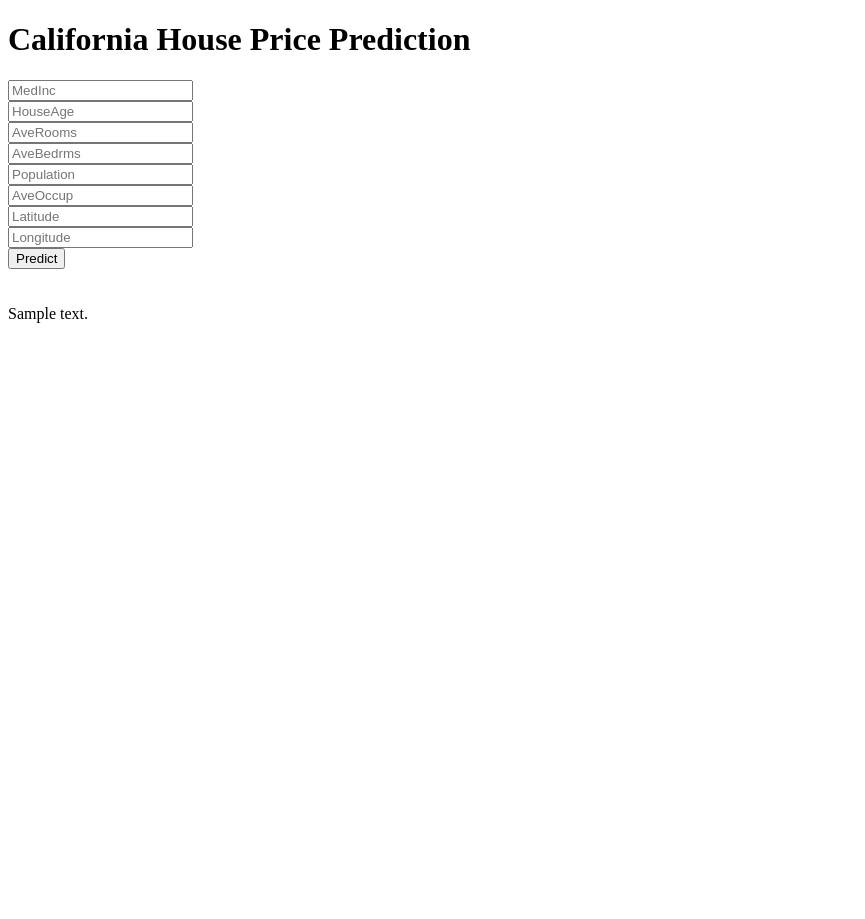
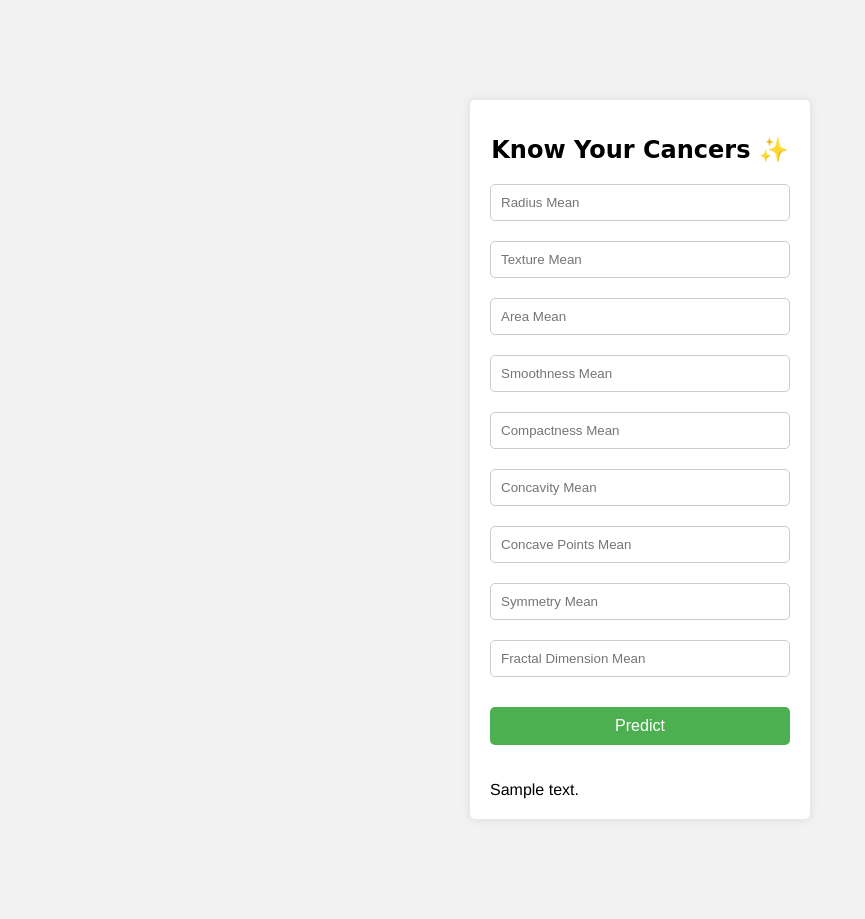
Before and after one commit to capybara-brain346/Breast-Cancer-Classifier, a Flask app: template flask-api/templates/index.html in a window 1280 px wide. Shown: the whole page, without its empty margins (0-865 px from the left). Before the commit the page ends 323 px from the top, so only its background shows below. Run offline with Flask 3, Linux system fonts and the light colour scheme; the template is opened without the code that fills it: most values are stand-ins (such as "Sample title", 1, 10 or a date in 2020); parts of the project's set-up code (start-up, migrations or seed data) failed here and were passed over.

```diff
--- a/flask-api/app.py
+++ b/flask-api/app.py
@@ -1,13 +1,27 @@
-from flask import Flask, render_template, url_for, request
+import numpy as np
+from flask import Flask, request, jsonify, render_template
 import pickle
 
 app = Flask(__name__)
+model = pickle.load(open(r'model\random_forest_model.pkl', 'rb'))
+
+@app.route('/')
+def home():
+    return render_template('index.html')
+
+@app.route('/predict',methods=['POST'])
+def predict():
+    int_features = [int(float(x)) for x in request.form.values()]
+    final_features = [np.asarray(int_features)]
+    predicted_class = model.predict(final_features)
+    prediction = ""
+    if predicted_class==0:
+        prediction = prediction+"Benign Cancer"
+    else:
+        prediction = prediction+"Malignant Cancer"
+
+    return render_template('index.html', prediction_text=f"You're breast cancer is a {prediction}")
 
 
-@app.route('/')
-def landing_page():
-    return render_template("index.html")
-
-
-if __name__=="__main__":
+if __name__ == "__main__":
     app.run(debug=True)
--- a/flask-api/templates/index.html
+++ b/flask-api/templates/index.html
@@ -1,6 +1,5 @@
 <!DOCTYPE html>
-<html >
-
+<html>
 <head>
   <meta charset="UTF-8">
   <title>ML API</title>
@@ -8,37 +7,72 @@
   <link href='https://fonts.googleapis.com/css?family=Arimo' rel='stylesheet' type='text/css'>
   <link href='https://fonts.googleapis.com/css?family=Hind:300' rel='stylesheet' type='text/css'>
   <link href='https://fonts.googleapis.com/css?family=Open+Sans+Condensed:300' rel='stylesheet' type='text/css'>
-
-
+  <style>
+    body {
+      font-family: 'Arimo', sans-serif;
+      background-color: #f2f2f2;
+    }
+    .login {
+      background: #fff;
+      padding: 20px;
+      margin: 100px auto;
+      width: 300px;
+      border-radius: 5px;
+      box-shadow: 0px 0px 10px 0px rgba(0,0,0,0.1);
+    }
+    .login h1 {
+      text-align: center;
+      font-size: 24px;
+      margin-bottom: 20px;
+      font-family: '', cursive;
+    }
+    input[type="text"] {
+      width: 100%;
+      padding: 10px;
+      margin-bottom: 20px;
+      border-radius: 5px;
+      border: 1px solid #ccc;
+      box-sizing: border-box;
+    }
+    button[type="submit"] {
+      width: 100%;
+      padding: 10px;
+      margin-top: 10px;
+      border: none;
+      background-color: #4CAF50;
+      color: white;
+      font-size: 16px;
+      border-radius: 5px;
+      cursor: pointer;
+      transition: background-color 0.3s;
+    }
+    button[type="submit"]:hover {
+      background-color: #45a049;
+    }
+  </style>
 </head>
 
 <body>
 <div class="login">
-	<h1>California House Price Prediction</h1>
+    <h1>Know Your Cancers ✨</h1>
 
-     <!-- Main Input For Receiving Query to our ML -->
-    <form action="{{ url_for('predict')}}"method="post">
-      <input type="text" name="MedInc" placeholder="MedInc" required="required" /><br>
-    	<input type="text" name="HouseAge" placeholder="HouseAge" required="required" /><br>
-        <input type="text" name="AveRooms" placeholder="AveRooms" required="required" /><br>
-        <input type="text" name="AveBedrms" placeholder="AveBedrms" required="required" /><br>
-        <input type="text" name="Population" placeholder="Population" required="required" /><br>
-        <input type="text" name="AveOccup" placeholder="AveOccup" required="required" /><br>
-        <input type="text" name="Latitude" placeholder="Latitude" required="required" /><br>
-        <input type="text" name="Longitude" placeholder="Longitude" required="required" /><br>
-
-
-
+    <form action="{{ url_for('predict')}}" method="post">
+        <input type="text" name="radius_mean" placeholder="Radius Mean" required="required" />
+        <input type="text" name="texture_mean" placeholder="Texture Mean" required="required" />
+        <input type="text" name="area_mean" placeholder="Area Mean" required="required" />
+        <input type="text" name="smoothness_mean" placeholder="Smoothness Mean" required="required" />
+        <input type="text" name="compactness_mean" placeholder="Compactness Mean" required="required" />
+        <input type="text" name="concavity_mean" placeholder="Concavity Mean" required="required" />
+        <input type="text" name="concave_points_mean" placeholder="Concave Points Mean" required="required" />
+        <input type="text" name="symmetry_mean" placeholder="Symmetry Mean" required="required" />
+        <input type="text" name="fractal_dimension_mean" placeholder="Fractal Dimension Mean" required="required" />
 
         <button type="submit" class="btn btn-primary btn-block btn-large">Predict</button>
     </form>
 
     <br>
     <br>
-
-
+    {{ prediction_text }}
 </div>
- {{prediction_text}}
-
 </body>
 </html>
```
Also changed, not shown: requirements.txt (added, +10 -0 lines), 2 other files. Lines whose indentation alone changed are shown as unchanged.
